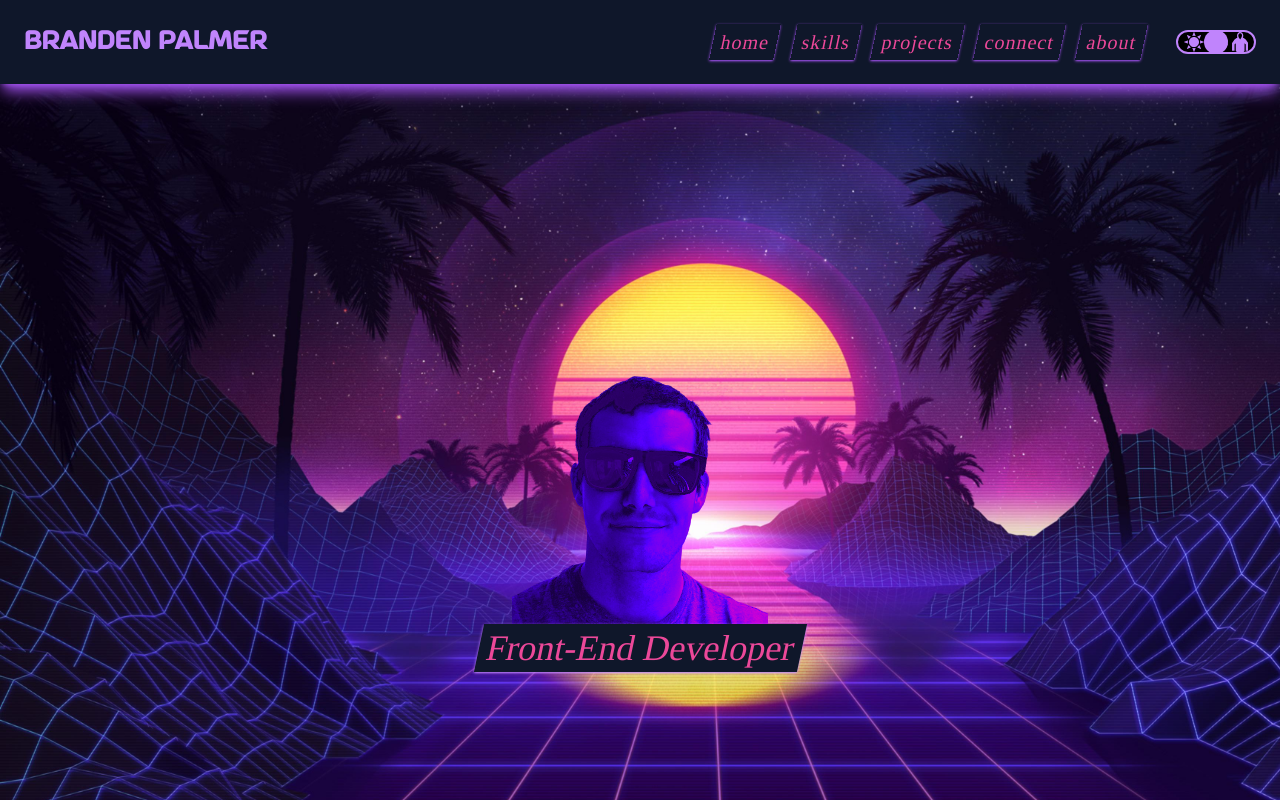
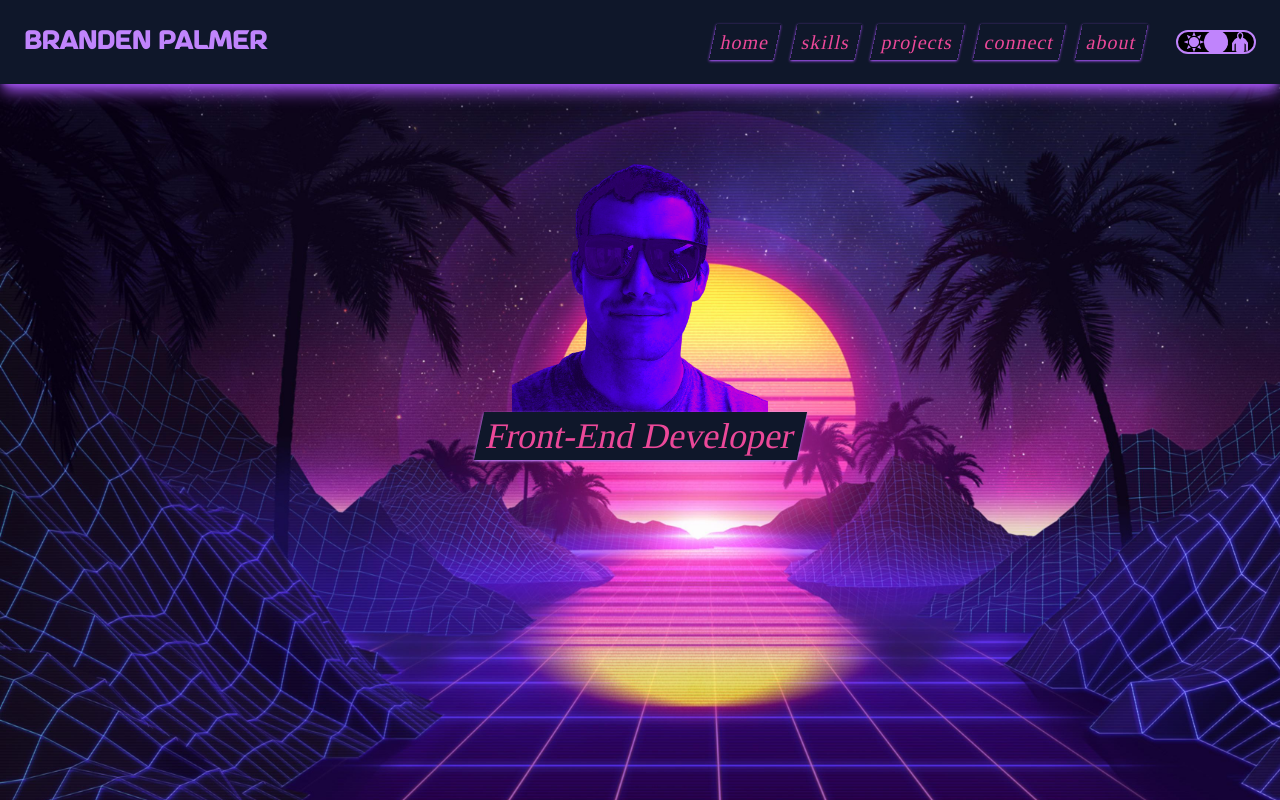
Before and after one commit to palmerusaf/portfolio, a React (Vite) app: page / in a window 1280 px wide. Shown: the top 800 px of the page. Built offline with nearby package versions, Linux system fonts and the light colour scheme; a web font is replaced by a local one.

Commit message:
fix spacing

```diff
--- a/src/App.tsx
+++ b/src/App.tsx
@@ -1,4 +1,4 @@
-import { ReactNode, useEffect, useRef } from 'react';
+import { ReactNode, useRef } from 'react';
 import { Background } from './components/Background';
 import { Connect } from './components/Connect';
 import { NavBar } from './components/NavBar';
@@ -8,7 +8,7 @@ import { SectionHeader } from './components/SectionHeader';
 import { Skills } from './components/Skills';
 
 const Section = ({ pRef, children }: { pRef: any; children: ReactNode }) => (
-  <div ref={pRef} className='h-screen pt-16 md:pt-20'>
+  <div ref={pRef} className='min-h-screen pt-16 md:pt-20'>
     {children}
   </div>
 );
@@ -19,10 +19,6 @@ function App() {
   const skillsRef: any = useRef<HTMLDivElement>();
   const projectsRef: any = useRef<HTMLDivElement>();
   const connectRef: any = useRef<HTMLDivElement>();
-
-  useEffect(() => {
-    homeRef.current.scrollIntoView({ behavior: 'smooth' });
-  }, []);
 
   return (
     <div className='font-mono hacker:font-pixel'>
@@ -50,7 +46,7 @@ function App() {
       </Section>
       <Section pRef={aboutRef}>
         <SectionHeader label='About' />
-        <div className='-mt-20 flex h-full items-center px-4'>
+        <div className='mt-4 flex h-full items-center px-4'>
           <div className='mx-auto flex max-w-xl skew-x-3 flex-col overflow-hidden bg-emerald-200 p-4 indent-6 font-bold shadow-lg shadow-gray-500 duration-300 hacker:skew-x-0 hacker:bg-black hacker:text-sm hacker:tracking-normal hacker:text-green-500 hacker:shadow-green-500 dark:-skew-x-3 dark:bg-slate-900 dark:text-purple-400 dark:shadow-purple-400 md:text-lg md:hacker:text-base'>
             <p>
               Hello there, I'm Branden. I'm a front-end developer/Air Force
```
